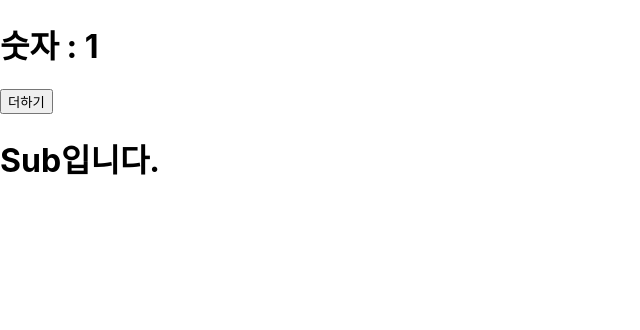
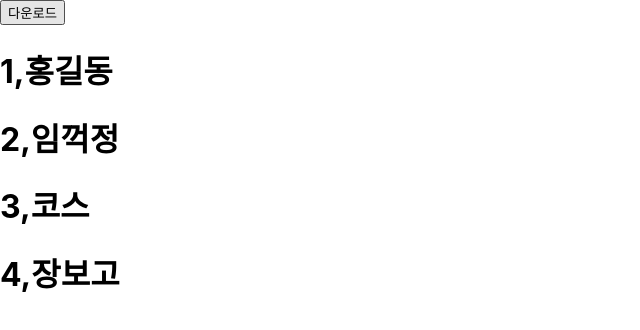
Before and after one commit to wooseokoh/my-app, a React (Create React App) app: page / in a window 1280 px wide. Shown: the top 330 px of the page, without its empty margins (0-640 px from the left). Built offline with nearby package versions, Linux system fonts and the light colour scheme.

Commit message:
#9. useState 완료

```diff
--- a/src/App.js
+++ b/src/App.js
@@ -3,20 +3,36 @@
 import Sub from './Sub';
 
 function App() {
-  // let number = 1;
-  const [number, setNumber] = useState(1); // React안에 hooks 라이브러리
+  console.log('App 실행됨');
 
-  const add = () => {
-    setNumber(number + 1); // 리엑트한테 number 값 변경함을 요청
-    console.log('add', number);
+  const [num, setNum] = useState(5);
+
+  let sample = [
+    { id: 1, name: '홍길동' },
+    { id: 2, name: '임꺽정' },
+    { id: 3, name: '코스' },
+    { id: 4, name: '장보고' },
+  ];
+
+  // 다운로드 받음
+  // React안에 hooks 라이브러리
+  const [users, setUsers] = useState(sample); // 레퍼런스 변경되야 동작!!
+
+  const download = () => {
+    // fetch().then().then()
+    // 기존 데이터 세팅
+    setUsers([...sample, { id: num, name: '조자룡' }]); // ...sample 값이 4개라 { id: num, name: '조자룡' } <--- 값만 변경됨
+    setNum(num + 1);
   };
 
-  // 랜더링 시점 = 상태값 변경
   return (
     <div>
-      <h1>숫자 : {number}</h1>
-      <button onClick={add}>더하기</button>
-      <Sub />
+      <button onClick={download}>다운로드</button>
+      {users.map((u) => (
+        <h1>
+          {u.id},{u.name}
+        </h1>
+      ))}
     </div>
   );
 }
```
